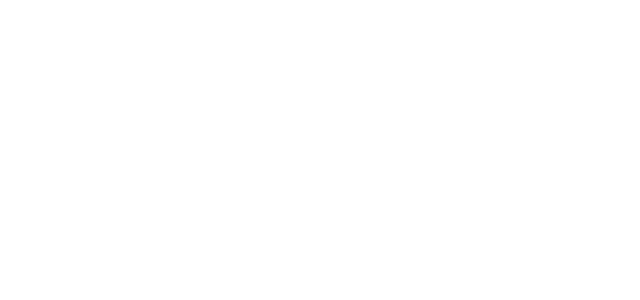
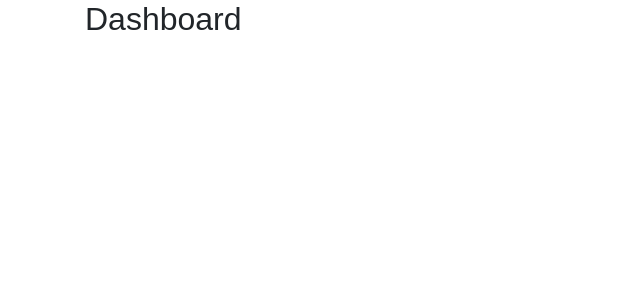
Before and after one commit to startwifi/hotspot-client, a React (Create React App) app: page / in a window 1280 px wide. Shown: the top 300 px of the page, without its empty margins (0-640 px from the left). Built offline with nearby package versions, Linux system fonts and the light colour scheme.

Commit message:
Add bootstrap

```diff
--- a/package.json
+++ b/package.json
@@ -3,7 +3,9 @@
   "version": "0.0.1",
   "private": true,
   "dependencies": {
+    "bootstrap": "^4.0.0",
     "react": "^16.2.0",
+    "react-bootstrap": "^0.32.1",
     "react-dom": "^16.2.0",
     "react-scripts": "1.1.0"
   },
--- a/src/App.js
+++ b/src/App.js
@@ -1,9 +1,20 @@
 import React, { Component } from 'react'
+import { Grid, Row, Col } from 'react-bootstrap'
 
 class App extends Component {
   render() {
     return (
-      <div />
+      <div className="gray-bg">
+        <Grid>
+          <Row>
+            <Col lg={9}>
+              <div className="wrapper wrapper-content">
+                <h2>Dashboard</h2>
+              </div>
+            </Col>
+          </Row>
+        </Grid>
+      </div>
     )
   }
 }
--- a/src/index.js
+++ b/src/index.js
@@ -2,6 +2,8 @@ import React from 'react'
 import ReactDOM from 'react-dom'
 import App from './App'
 import registerServiceWorker from './registerServiceWorker'
+
+import 'bootstrap/dist/css/bootstrap.css';
 import './index.css'
 
 ReactDOM.render(<App />, document.getElementById('root'))
```
Also changed, not shown: 1 other file (tests, documents, lock files or other folders).
